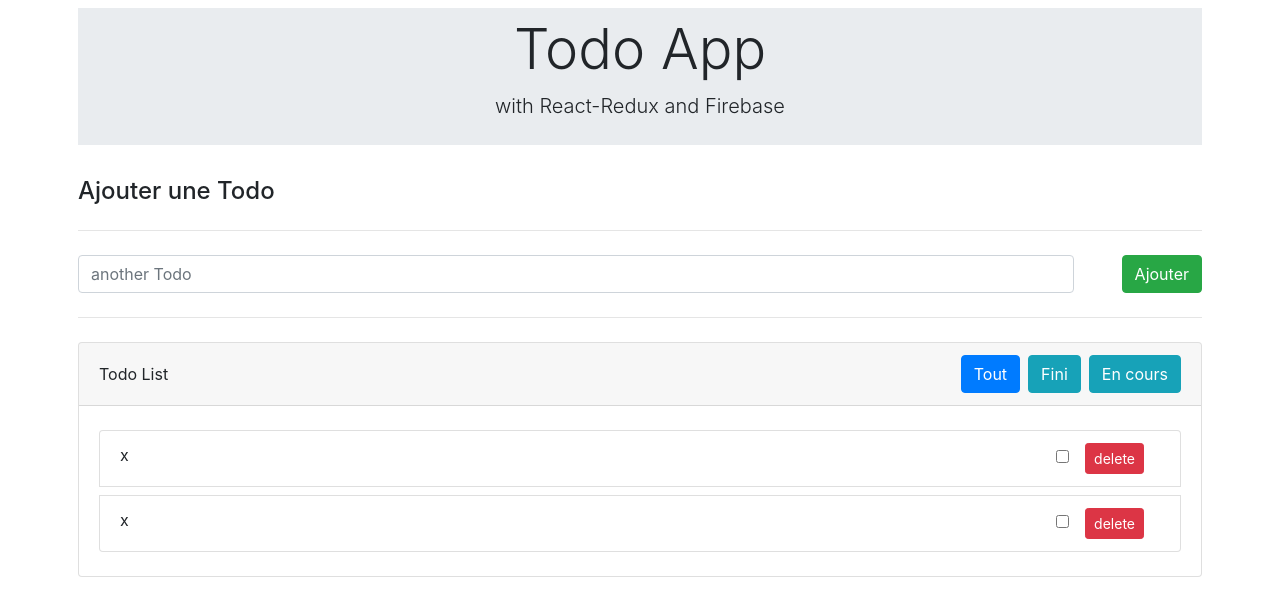
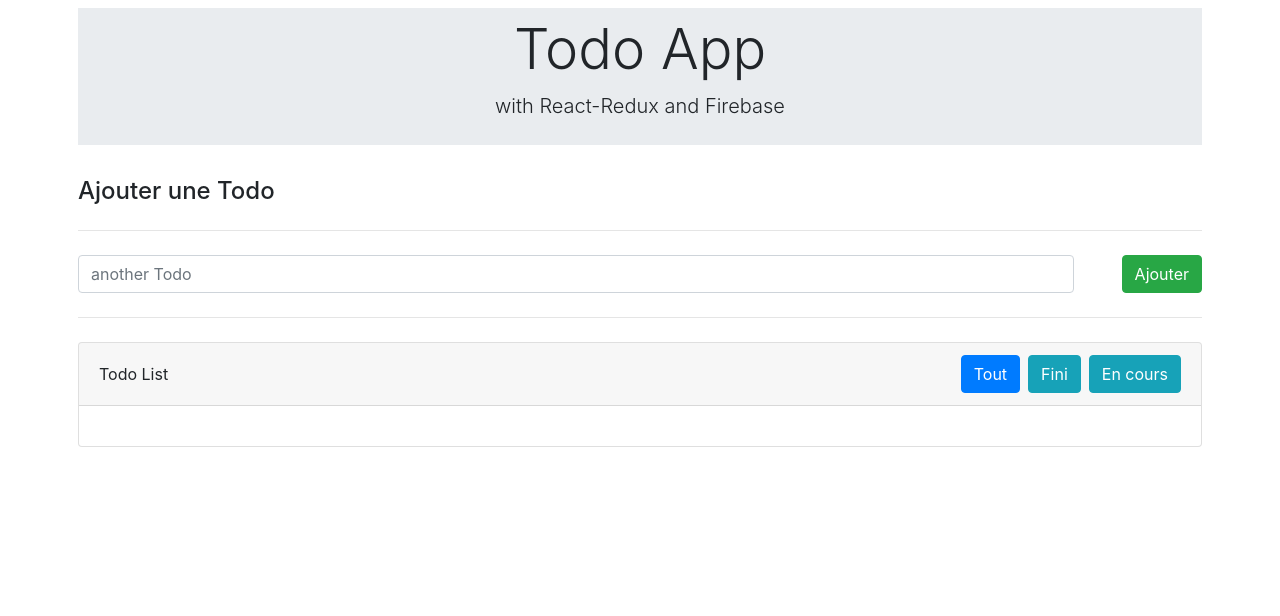
Before and after one commit to oussou-dev/reduxTodo, a React (Create React App) app: page / in a window 1280 px wide. Shown: the top 616 px of the page. Built offline with nearby package versions, Linux system fonts and the light colour scheme.

Commit message:
Connect & MapStateToProps

```diff
--- a/src/components/TodoItem.js
+++ b/src/components/TodoItem.js
@@ -1,9 +1,9 @@
 import React from "react"
 
-const TodoItem = props => {
+const TodoItem = ({ todo }) => {
 	return (
 		<li className="list-group-item d-flex flex-row justify-content-between aligns-item-center my-1">
-			<span>x</span>
+			<span>{todo.name}</span>
 			<span>
 				<input className="mx-3" type="checkbox" />
 				<button className="btn btn-sm btn-danger mr-3">delete</button>
--- a/src/components/TodoList.js
+++ b/src/components/TodoList.js
@@ -1,13 +1,40 @@
 import React from "react"
 import TodoItem from "../components/TodoItem"
+import { connect } from "react-redux"
+import { visibilityFilters } from "../store/actions"
 
-const TodoList = props => {
+const TodoList = ({ todos }) => {
 	return (
 		<ul className="list-group">
-			<TodoItem />
-			<TodoItem />
+			{todos &&
+				todos.map((t, i) => <TodoItem key={t.name + i} todo={t} />)}
 		</ul>
 	)
 }
 
-export default TodoList
+export default connect(state => {
+	const filter = state.filter
+	let todos = []
+	switch (filter) {
+		case visibilityFilters.SHOW_ALL:
+			{
+				todos = state.todos
+			}
+			break
+		case visibilityFilters.SHOW_DONE:
+			{
+				todos = state.todos.filter(t => t.done)
+			}
+			break
+		case visibilityFilters.SHOW_ACTIVE: {
+			todos = state.todos.filter(t => !t.done)
+		}
+		default: {
+			todos = state.todos
+		}
+	}
+
+	return {
+		todos
+	}
+})(TodoList)
```
